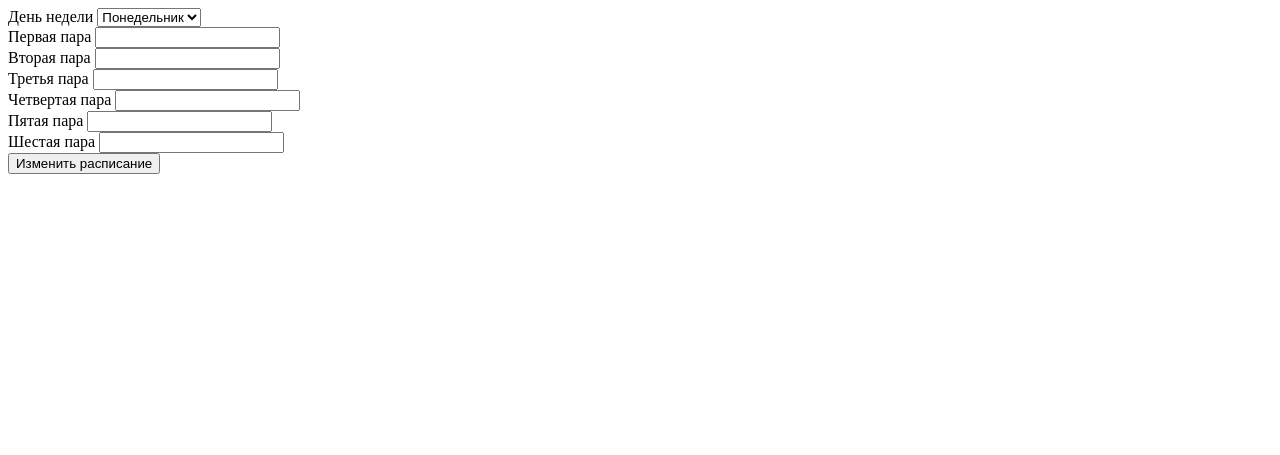
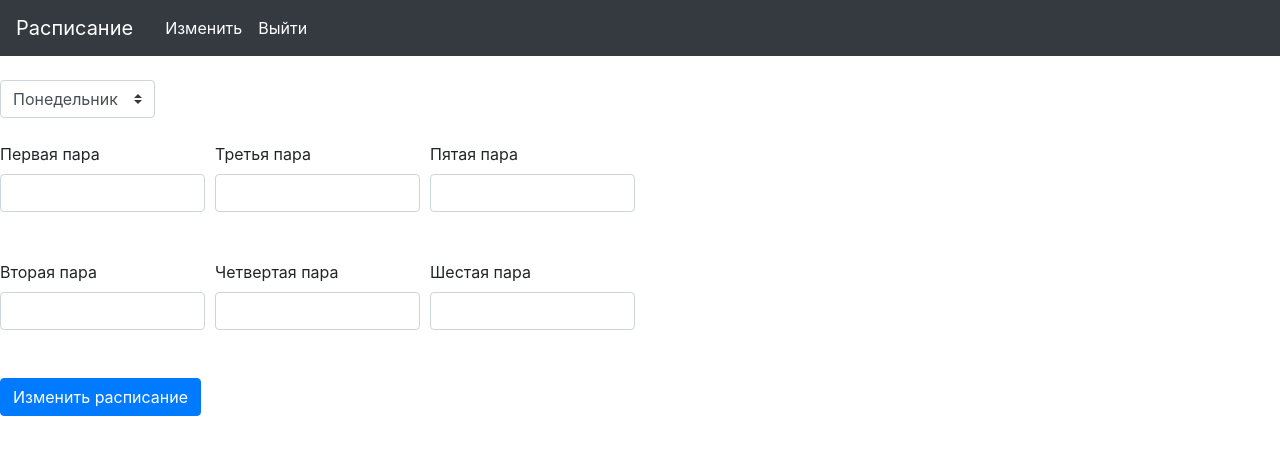
Before and after one commit to psyduck31/master, a Flask app: page /edit in a window 1280 px wide. Shown: the top 455 px of the page. Run offline with Flask 2, Linux system fonts and the light colour scheme; a user stored in the database is signed in; some libraries are stand-ins or nearby versions.

Commit message:
Add files via upload

```diff
--- a/fl_ask/flask_project/routes.py
+++ b/fl_ask/flask_project/routes.py
@@ -4,11 +4,6 @@ from flask_project.models import User, Raspisanie
 from flask_project.forms import Registration, Login, Edit
 from flask_login import login_user, current_user, logout_user, login_required
 import sqlite3
-
-
-@app.route('/')
-def home():
-	return('Hello world!')
 
 
 @app.route('/registration', methods=["GET", "POST"])
@@ -45,8 +40,8 @@ def login():
 	return render_template('login.html', form=form)
 
 
-@app.route('/day')
-def day():
+@app.route('/')
+def home():
 	conn = sqlite3.connect('flask_project/site.db')
 	c = conn.cursor()
 	c.execute('SELECT * FROM raspisanie')
--- a/fl_ask/flask_project/static/style.css
+++ b/fl_ask/flask_project/static/style.css
@@ -5,3 +5,7 @@
 .success {
     color: green;
 }
+
+.body {
+	background-color: black;
+}
--- a/fl_ask/flask_project/templates/edit.html
+++ b/fl_ask/flask_project/templates/edit.html
@@ -1,32 +1,41 @@
-<form method='post'>
+{% extends "layout.html" %}
+{% block content %}
+<div class="mt-0">
+<form method="POST">
 	{{ form.hidden_tag() }}
-	<div>
-		{{ form.day.label }}
-		{{ form.day }}
+	<div class="form-row align-items-center">
+		<div class="col-auto my-4">
+			{{ form.day(class="custom-select mr-sm-2") }}
+		</div>
 	</div>
-	<div>
-		{{ form.day_1.label }}
-		{{ form.day_1 }}
+	<div class="form-row">
+		<div class="col-md-2 mb-5">
+			{{ form.day_1.label }}
+			{{ form.day_1(class="form-control") }}
+		</div>
+		<div class="col-md-2 mb-5">
+			{{ form.day_3.label }}
+			{{ form.day_3(class="form-control") }}
+		</div>
+		<div class="col-md-2 mb-5">
+			{{ form.day_5.label }}
+			{{ form.day_5(class="form-control") }}
+		</div>
 	</div>
-	<div>
-		{{ form.day_2.label }}
-		{{ form.day_2 }}
+	<div class="form-row">
+		<div class="col-md-2 mb-5">
+			{{ form.day_2.label }}
+			{{ form.day_2(class="form-control") }}
+		</div>
+		<div class="col-md-2 mb-5">
+			{{ form.day_4.label }}
+			{{ form.day_4(class="form-control") }}
+		</div>
+		<div class="col-md-2 mb-5">
+			{{ form.day_6.label }}
+			{{ form.day_6(class="form-control") }}
+		</div>
 	</div>
-	<div>
-		{{ form.day_3.label }}
-		{{ form.day_3 }}
-	</div>
-	<div>
-		{{ form.day_4.label }}
-		{{ form.day_4 }}
-	</div>
-	<div>
-		{{ form.day_5.label }}
-		{{ form.day_5 }}
-	</div>
-	<div>
-		{{ form.day_6.label }}
-		{{ form.day_6 }}
-	</div>
-	{{ form.submit }}
+	{{form.submit(class="btn btn-primary")}}
 </form>
+{% endblock %}
--- /dev/null
+++ b/fl_ask/flask_project/templates/layout.html
@@ -0,0 +1,19 @@
+<link rel="stylesheet" href="https://stackpath.bootstrapcdn.com/bootstrap/4.1.3/css/bootstrap.min.css" integrity="sha384-MCw98/SFnGE8fJT3GXwEOngsV7Zt27NXFoaoApmYm81iuXoPkFOJwJ8ERdknLPMO" crossorigin="anonymous">
+<link rel="stylesheet" type="text/css" href="{{ url_for('static', filename='style.css') }}">
+<body>
+<nav class="navbar navbar-expand-lg navbar-light bg-dark">
+  <a class="navbar-brand mr-4" style="color:white" href="{{ url_for('home') }}">Расписание</a>
+   <div class="collapse navbar-collapse" id="navbarToggle">
+   <div class="navbar-nav">
+    {% if current_user.is_authenticated %}
+        <a class="nav-item nav-link" style="color:white" href="{{ url_for('edit') }}">Изменить</a>
+        <a class="nav-item nav-link" style="color:white" href="{{ url_for('logout') }}">Выйти</a>
+    {% else %}
+    	<a class="nav-item nav-link" style="color:white" href="{{ url_for('login') }}">Войти</a>
+		<a class="nav-item nav-link" style="color:white" href="{{ url_for('registration') }}">Зарегистрироваться</a>
+    </div>
+    {% endif %}
+    </div>
+</nav>
+{% block content %} {% endblock %}
+</body>
```
Also changed, not shown: fl_ask/flask_project/templates/day.html (+48 -10 lines), fl_ask/flask_project/templates/login.html (+13 -9 lines), fl_ask/flask_project/templates/registration.html (+15 -19 lines).
